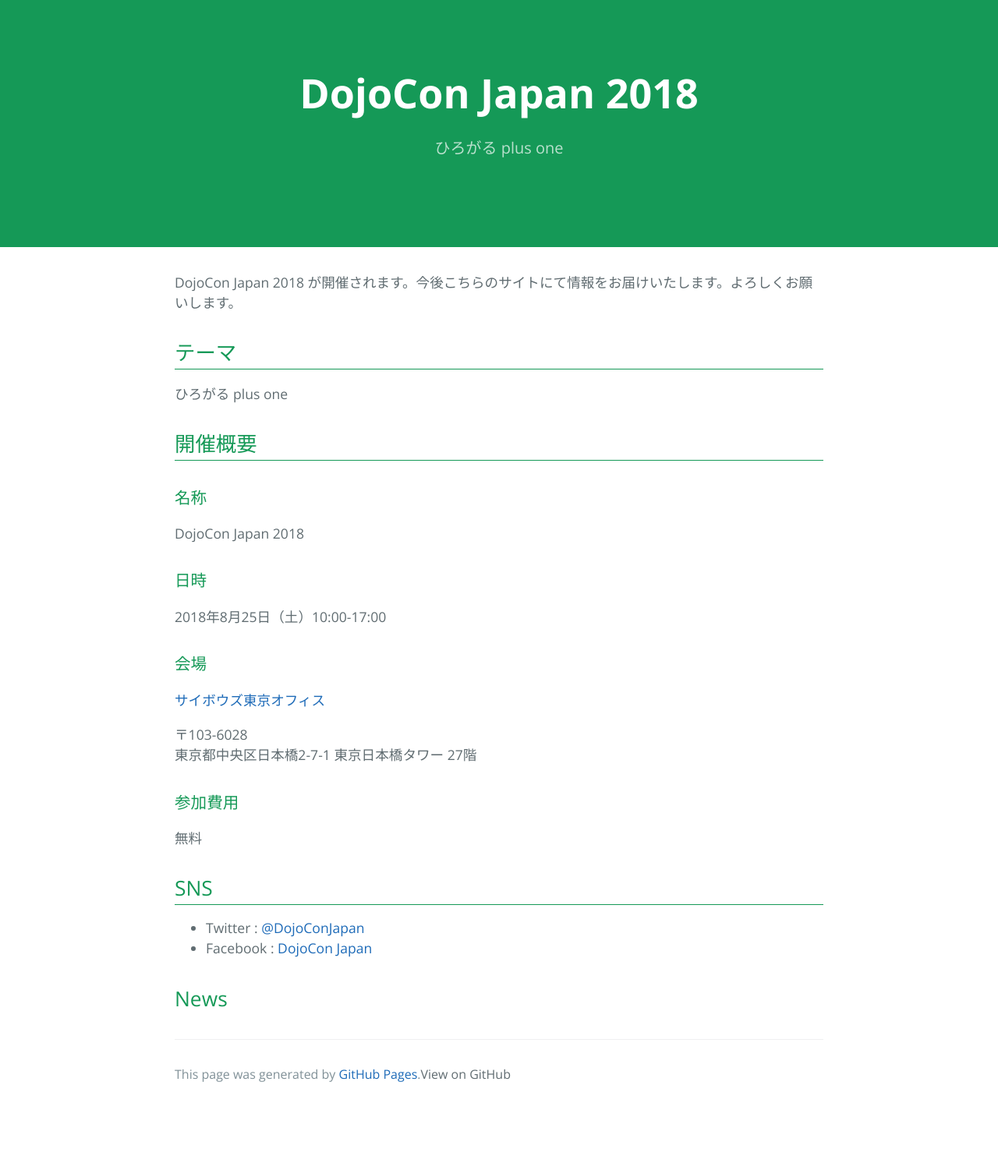
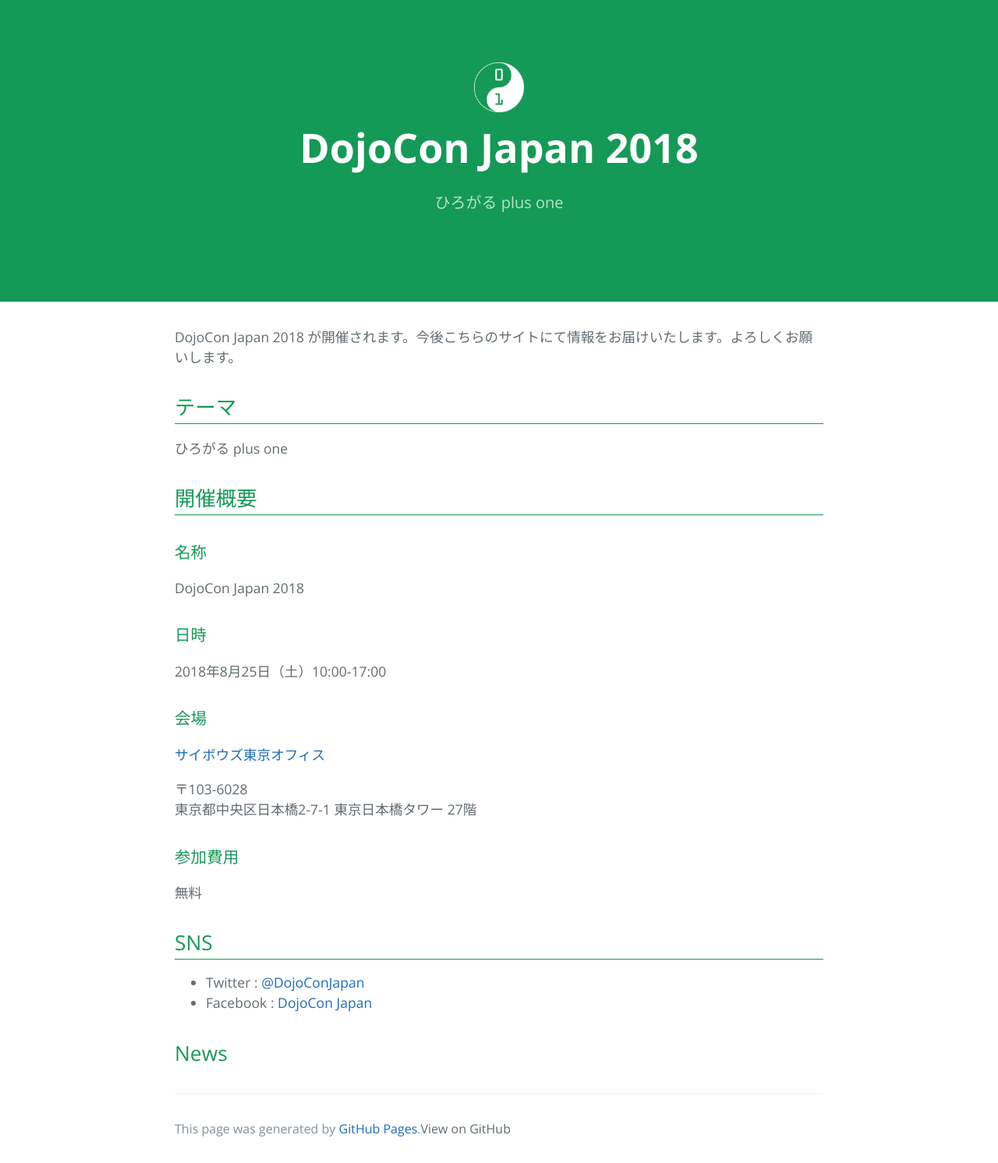
Before and after one commit to coderdojo-japan/dojocon2018.coderdojo.jp, a Jekyll site: the page built from index.md, in a window 1280 px wide. Shown: the whole page at 78% size. Built offline with Jekyll 4.4.1, drawn with Linux system fonts in a browser that asks for light colours; our own code applies the rules of GitHub Pages for plain Markdown files; before the commit the page ends 1422 px from its top, so only the background shows below that.

Commit message:
アイコンサイズを微調整

```diff
--- a/_layouts/default.html
+++ b/_layouts/default.html
@@ -12,6 +12,7 @@
 </head>
 <body>
 <section class="page-header">
+	<img class="coderdojo-icon" src="{{ '/assets/images/dojo_logo_white.png' | relative_url }}">
 	<h1 class="project-name"><a href="http://dojocon2018.coderdojo.jp/">DojoCon Japan 2018</a></h1>
 	<h2 class="project-tagline">ひろがる plus one</h2>
 </section>
--- a/assets/css/custom.css
+++ b/assets/css/custom.css
@@ -8,6 +8,11 @@
     color: #fff;
 }
 
+.coderdojo-icon {
+  width:64px;
+  text-align:center;
+}
+
 .entry-content h2{
     border-bottom: 1px solid #159957;
 }
```
Also changed, not shown: assets/images/dojo_logo_white.png (added).
